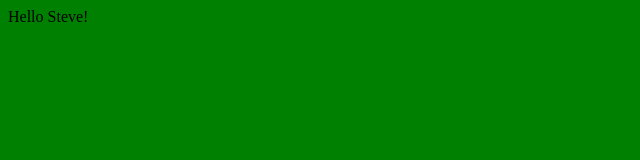
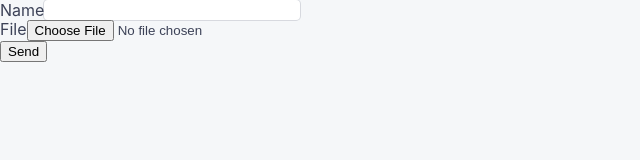
Before and after one commit to slhernandez/Watermark, a React app in the folder client/: page / in a window 1280 px wide. Shown: the whole page, without its empty margins (0-640 px from the left). Built offline with nearby package versions, Linux system fonts and the light colour scheme.

Commit message:
PDF Upload with watermark applied working

```diff
--- /dev/null
+++ b/client/app/componets/UploadPDF/UploadPDF.js
@@ -0,0 +1,48 @@
+import React, { useEffect, useState } from 'react';
+import UploadPDFStyles from './styles/UploadPDFStyles';
+import axios from 'axios';
+
+function UploadPDF() {
+
+  const [name, setName] = useState();
+  const [file, setFile] = useState();
+
+  const send = e => {
+    const data = new FormData();
+    data.append("name", name);
+    data.append("file", file);
+
+    axios.post(
+      'http://localhost:3000/pdf',
+      data
+    ).then( res => {
+      console.log(res);
+    }).catch(err => {
+      console.error(err.message);
+    });
+  }
+
+  return(
+    <UploadPDFStyles>
+      <form className="upload-container" action="#">
+        <div className="upload-form">
+          <label htmlFor="name">Name</label>
+          <input type="text" id="name" onChange={e => {
+            const {value} = e.target;
+            setName(value);
+          }} />
+        </div>
+        <div className="upload-form">
+          <label htmlFor="file">File</label>
+          <input type="file" id="file" accept='.pdf' onChange={e => {
+            const file = e.target.files[0];
+            setFile(file);
+          }} />
+        </div>
+      </form>
+      <button onClick={send}>Send</button>
+    </UploadPDFStyles>
+  )
+}
+
+export default UploadPDF;
--- /dev/null
+++ b/client/app/componets/UploadPDF/styles/UploadPDFStyles.js
@@ -0,0 +1,7 @@
+import styled from "styled-components";
+
+const UploadPDFStyles = styled.div`
+
+`;
+
+export default UploadPDFStyles;
--- a/client/app/index.css
+++ b/client/app/index.css
@@ -1,3 +1,114 @@
+/* http://meyerweb.com/eric/tools/css/reset/
+   v2.0 | 20110126
+   License: none (public domain)
+*/
+
+html, body, div, span, applet, object, iframe,
+h1, h2, h3, h4, h5, h6, p, blockquote, pre,
+a, abbr, acronym, address, big, cite, code,
+del, dfn, em, img, ins, kbd, q, s, samp,
+small, strike, strong, sub, sup, tt, var,
+b, u, i, center,
+dl, dt, dd, ol, ul, li,
+fieldset, form, label, legend,
+table, caption, tbody, tfoot, thead, tr, th, td,
+article, aside, canvas, details, embed,
+figure, figcaption, footer, header, hgroup,
+menu, nav, output, ruby, section, summary,
+time, mark, audio, video {
+	margin: 0;
+	padding: 0;
+	border: 0;
+	font-size: 100%;
+	font: inherit;
+	vertical-align: baseline;
+}
+/* HTML5 display-role reset for older browsers */
+article, aside, details, figcaption, figure,
+footer, header, hgroup, menu, nav, section {
+	display: block;
+}
 body {
-  background: green;
+	line-height: 1;
 }
+ol, ul {
+	list-style: none;
+}
+blockquote, q {
+	quotes: none;
+}
+blockquote:before, blockquote:after,
+q:before, q:after {
+	content: '';
+	content: none;
+}
+table {
+	border-collapse: collapse;
+	border-spacing: 0;
+}
+
+body {
+    font-family: -apple-system,BlinkMacSystemFont,Segoe UI,Roboto,Oxygen-Sans,Ubuntu,Cantarell,Helvetica Neue,sans-serif;
+    background: #f5f7f9;
+    font-size: 100%;
+    color: #3C4257;
+    text-rendering: optimizeLegibility;
+    -webkit-font-smoothing: antialiased;
+    box-sizing: border-box;
+    margin: 0;
+}
+
+ul {
+    padding: 0;
+}
+
+li {
+    list-style-type: none;
+}
+
+a {
+    text-decoration: none;
+}
+
+a {
+    color: #288CF5;
+}
+
+a:visited {
+    color: #288CF5;
+}
+
+input[type=text], input[type=password] {
+    background-color: #FFFFFF;
+    box-shadow: rgba(0, 0, 0, 0) 0px 0px 0px 0px, rgba(0, 0, 0, 0) 0px 0px 0px 0px, rgba(0, 0, 0, 0) 0px 0px 0px 0px, rgba(60, 66, 87, 0.16) 0px 0px 0px 1px, rgba(0, 0, 0, 0) 0px 0px 0px 0px, rgba(0, 0, 0, 0) 0px 0px 0px 0px, rgba(0, 0, 0, 0) 0px 0px 0px 0px;
+    font-family: -apple-system,BlinkMacSystemFont,Segoe UI,Roboto,Oxygen-Sans,Ubuntu,Cantarell,Helvetica Neue,sans-serif;
+    cursor: text;
+    border: none;
+    border-radius: 4px;
+    margin: 0;
+    outline: 0;
+    padding: 0;
+    font-size: 1em;
+    font-weight: 400;
+    padding-left: 0.5em;
+    color: #3C4257;
+}
+
+/* simple button style (white) for default */
+.btn {
+    padding: 0.4em 0.8em 0.5em 1em;
+    border: 1px solid #288CF5;
+    background: linear-gradient(#FFF, #F1F2F3);
+    border-radius: 4px;
+    color: #288CF5;
+    font-size: 0.875em;
+    font-weight: 500;
+    line-height: 1.5;
+    cursor: pointer;
+    font-family: -apple-system,BlinkMacSystemFont,Segoe UI,Roboto,Oxygen-Sans,Ubuntu,Cantarell,Helvetica Neue,sans-serif;
+}
+
+/*a {color:#FF0000;} */        /* Unvisited link  */
+/*a:visited {color:#00FF00;} */ /* Visited link    */
+/*a:hover {color:#FF00FF;} */  /* Mouse over link */
+/*a:active {color:#0000FF;} */ /* Selected link   */
--- a/client/app/index.js
+++ b/client/app/index.js
@@ -1,12 +1,13 @@
 import React from 'react';
 import ReactDOM from 'react-dom';
+import UploadPDF from './componets/UploadPDF/UploadPDF';
 import './index.css';
 
 
 class App extends React.Component {
   render() {
     return (
-      <div>Hello Steve!</div>
+      <UploadPDF />
     )
   }
 }
--- a/client/package.json
+++ b/client/package.json
@@ -18,12 +18,14 @@
   "license": "ISC",
   "dependencies": {
     "react": "^17.0.2",
-    "react-dom": "^17.0.2"
+    "react-dom": "^17.0.2",
+    "styled-components": "^5.3.5"
   },
   "devDependencies": {
     "@babel/core": "^7.17.8",
     "@babel/preset-env": "^7.16.11",
     "@babel/preset-react": "^7.16.7",
+    "axios": "^0.26.1",
     "babel-loader": "^8.2.4",
     "css-loader": "^6.7.1",
     "html-webpack-plugin": "^5.5.0",
```
Also changed, not shown: client/app/componets/Footer.js (added), 3 other files.
